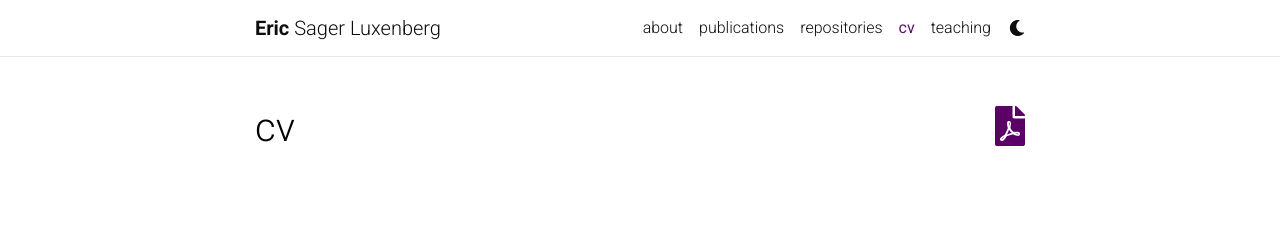
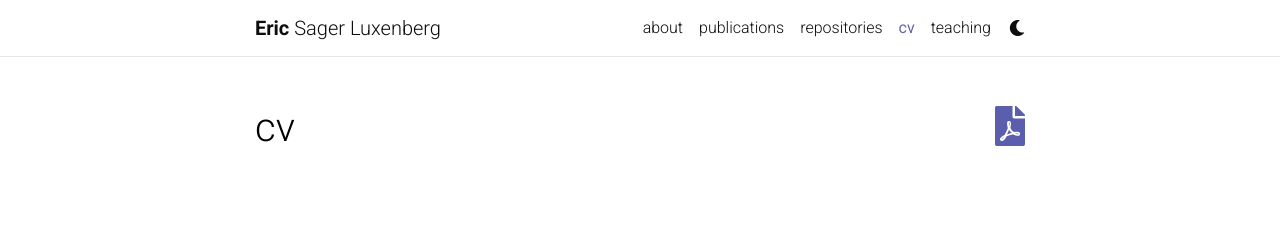
Before and after one commit to ericlux/ericlux.github.io, a Jekyll site: the page built from _pages/cv.md, in a window 1280 px wide. Shown: the top 235 px of the page. Built offline with Jekyll 4.4.1, drawn with Linux system fonts in a browser that asks for light colours; comment, search, counter and statistics services are not loaded; a style sheet for code colours, icons or effects is not loaded.

Commit message:
change colors, update cv

```diff
--- a/_sass/_base.scss
+++ b/_sass/_base.scss
@@ -98,7 +98,7 @@ blockquote {
   .address {
     margin-bottom: 5px;
     margin-top: 5px;
-    font-family: monospace;
+    // font-family: monospace;
     p {
       display: inline-block;
       margin: 0;
--- a/_sass/_themes.scss
+++ b/_sass/_themes.scss
@@ -7,8 +7,8 @@
   --global-code-bg-color: #{$code-bg-color-light};
   --global-text-color: #{$black-color};
   --global-text-color-light: #{$grey-color};
-  --global-theme-color: #{$purple-color};
-  --global-hover-color: #{$purple-color};
+  --global-theme-color: #{$my-light-color};
+  --global-hover-color: #{$my-light-color};
   --global-footer-bg-color: #{$grey-color-dark};
   --global-footer-text-color: #{$grey-color-light};
   --global-footer-link-color: #{$white-color};
@@ -38,8 +38,8 @@ html[data-theme='dark'] {
   --global-code-bg-color: #{$code-bg-color-dark};
   --global-text-color: #{$grey-color-light};
   --global-text-color-light: #{$grey-color-light};
-  --global-theme-color: #{$cyan-color};
-  --global-hover-color: #{$cyan-color};
+  --global-theme-color: #{$my-dark-color};
+  --global-hover-color: #{$my-dark-color};
   --global-footer-bg-color: #{$grey-color-light};
   --global-footer-text-color: #{$grey-color-dark};
   --global-footer-link-color: #{$black-color};
--- a/_sass/_variables.scss
+++ b/_sass/_variables.scss
@@ -23,6 +23,14 @@ $pink-color:          #f92080 !default;
 $pink-color-light:    #ffdddd !default;
 $yellow-color:        #efcc00 !default;
 
+// $my-dark-color:        #5cb78a !default;
+// $my-dark-color:        rgb(87, 180, 126);
+$my-dark-color:        rgb(91,94,172);
+$my-dark-color:          lighten($my-dark-color, 25%);
+
+// $my-light-color:       #2f6897 !default;
+$my-light-color:       rgb(91,94,172);
+
 $grey-color:          #828282 !default;
 $grey-color-light:    lighten($grey-color, 40%);
 $grey-color-dark:     #1C1C1D;
```
Also changed, not shown: _pages/about.md (+1 -0 lines), 1 other file.
